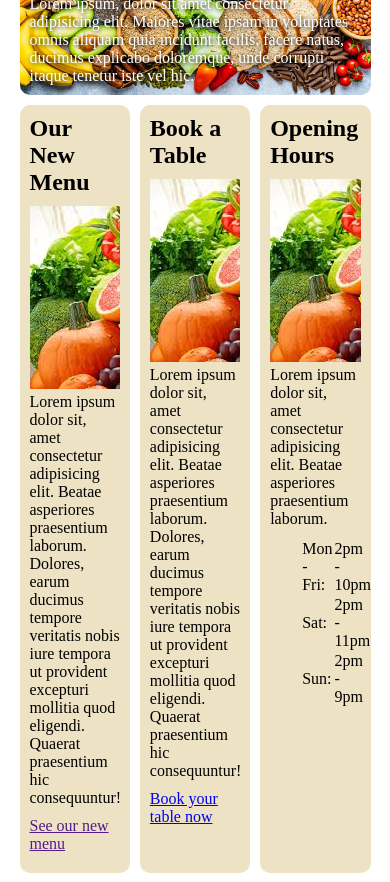
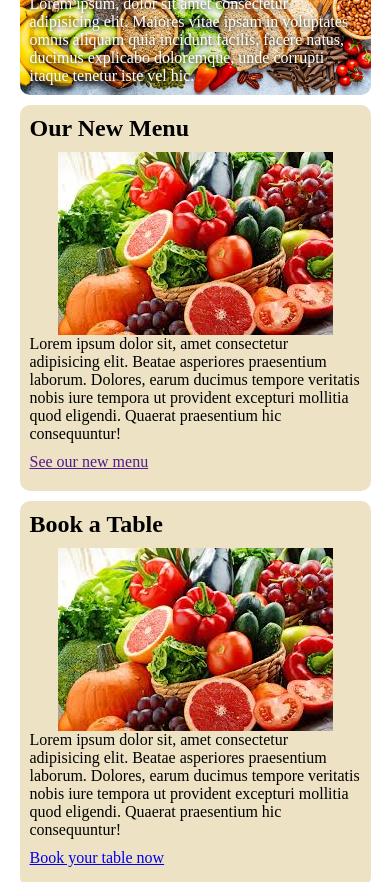
Before and after one commit to andrewDzokwom/frontend-by-meta, a plain HTML site: page restaurant-homepage/index.html in a window 390 px wide. Shown: the part 337-1219 px from the top of the page. Drawn offline with Linux system fonts and the light colour scheme.

Commit message:
add css style for mobile version (small screens)

```diff
--- a/restaurant-homepage/index.html
+++ b/restaurant-homepage/index.html
@@ -90,11 +90,12 @@
     <div class="footer-logo"> <img src='./logo.png' alt="company logo"></div>
     <div class="line-and-copyright">
       <div class="line"></div>
-      <div class="copywriting">&copy; Resttaanu</div>
+      <div class="copywriting">&copy; Resttaanu <br>
+        <div>By<a href="https://github.com/andrewDzokwom" target="_blank" rel="noopener noreferrer"> Andrew Dzokwom</a> and <a href="http://https://github.com/xambady" target="_blank" rel="noopener noreferrer">Mr Samuel</a></div></div>
     </div>
 
   </footer>
-  <div>a collaboration between <a href="https://github.com/andrewDzokwom" target="_blank" rel="noopener noreferrer"> Andrew Dzokwom</a> and <a href="http://https://github.com/xambady" target="_blank" rel="noopener noreferrer">Mr Samuel</a></div>
+
 </body>
 
 </html>
--- a/restaurant-homepage/style.css
+++ b/restaurant-homepage/style.css
@@ -133,3 +133,30 @@ section a {
   margin-top: 10px;
   margin-bottom: 10px;
 }
+
+
+@media (max-width: 767px){
+  body{
+    width: 100%;
+  }
+
+  .promotion {
+    width: 90%;
+    margin-left: auto;
+    margin-right: auto;
+  }
+
+  .columns {
+    grid-template-columns: 1fr;
+    grid-auto-rows: 1fr;
+    width: 90%;
+    margin: auto;
+  }
+
+  .img-container img {
+    display: block;
+    margin: auto;
+
+  }
+
+}
```
